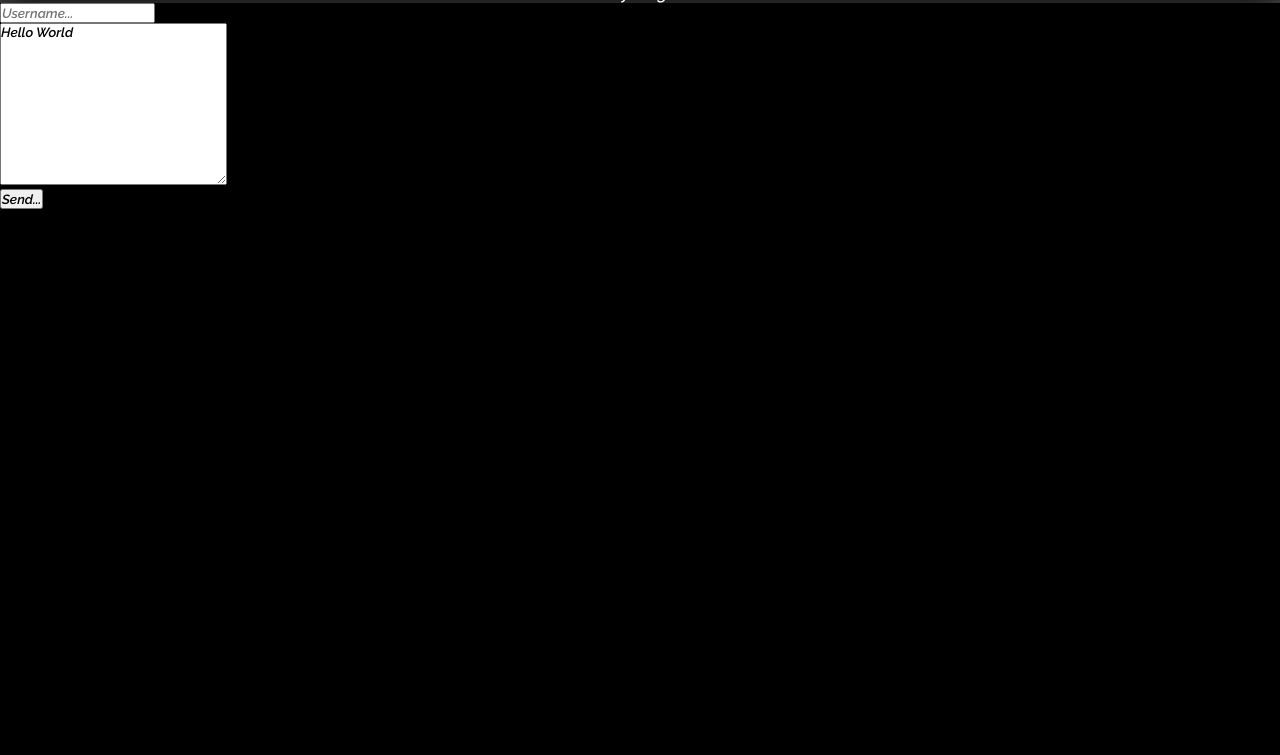
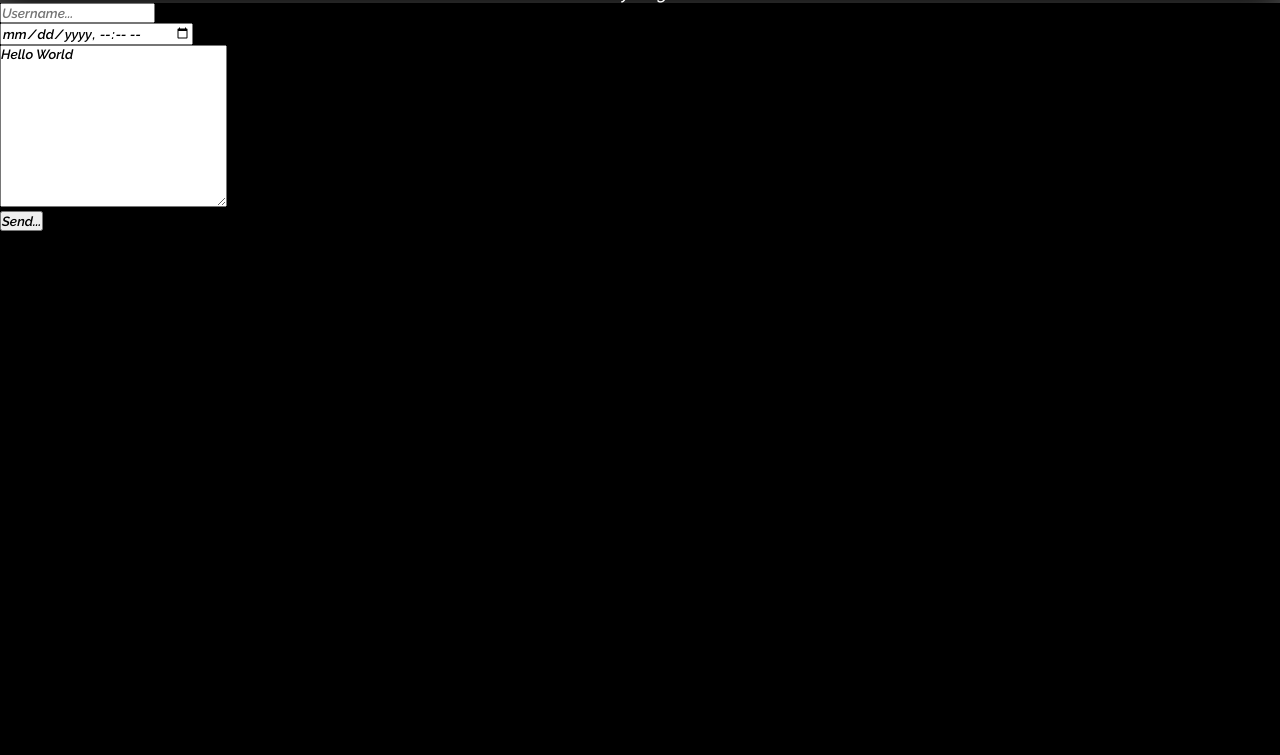
Before and after one commit to ZorroSec/centralzezo, a website: page index.html in a window 1280 px wide. Shown: the part 45-800 px from the top of the page. Drawn offline with Linux system fonts and the light colour scheme.

Commit message:
criando uma pequena parte de hora!

```diff
--- a/index.html
+++ b/index.html
@@ -23,6 +23,9 @@
         <div class="inputUsername">
             <input type="text" name="username" id="username" placeholder="Username...">
         </div>
+        <div class="inputHour">
+            <input type="datetime-local" name="hour" id="datetimelocal">
+        </div>
         <div class="inputPostArea">
             <textarea name="post" id="post" cols="30" rows="10">Hello World</textarea>
         </div>
```
